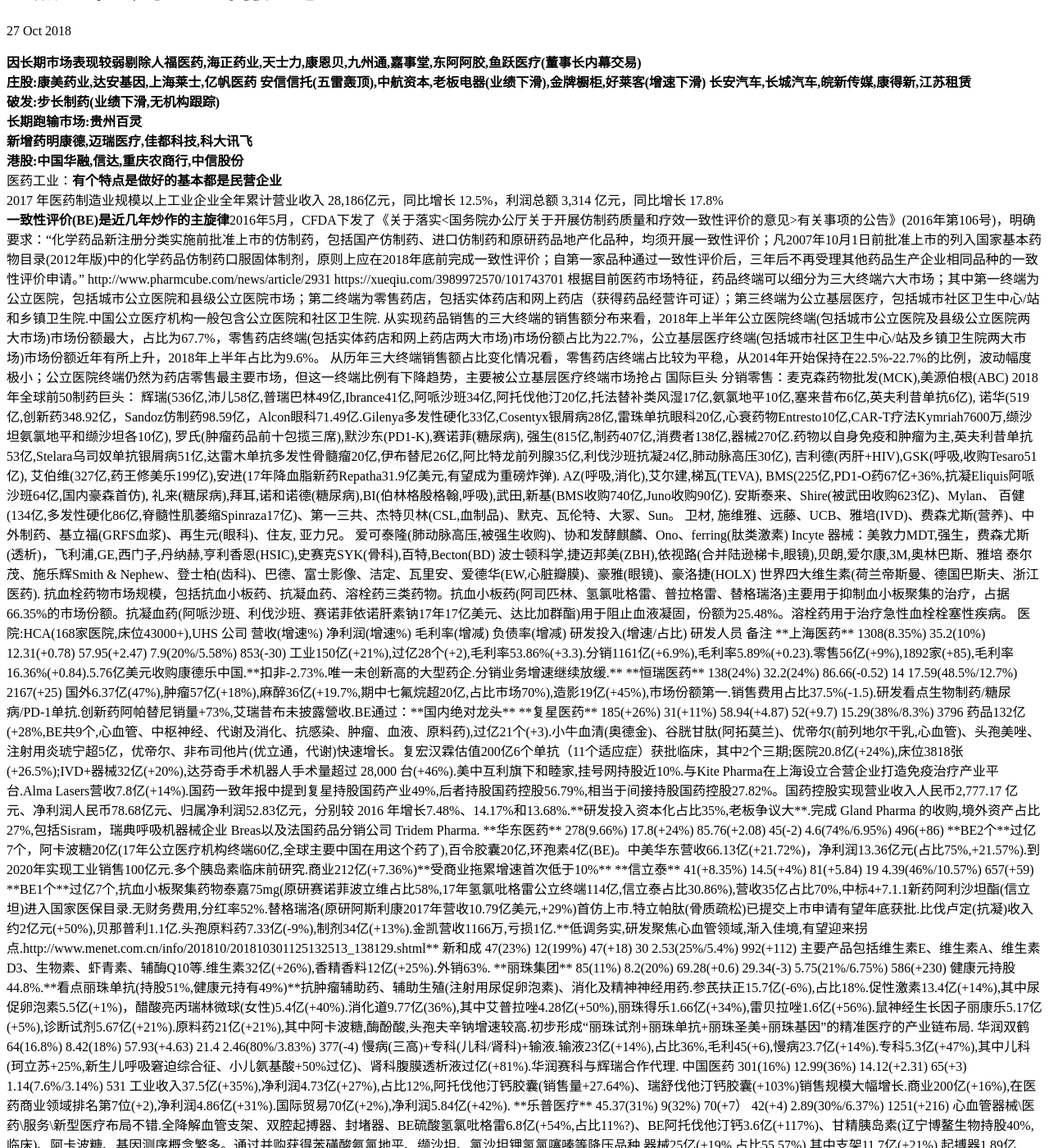
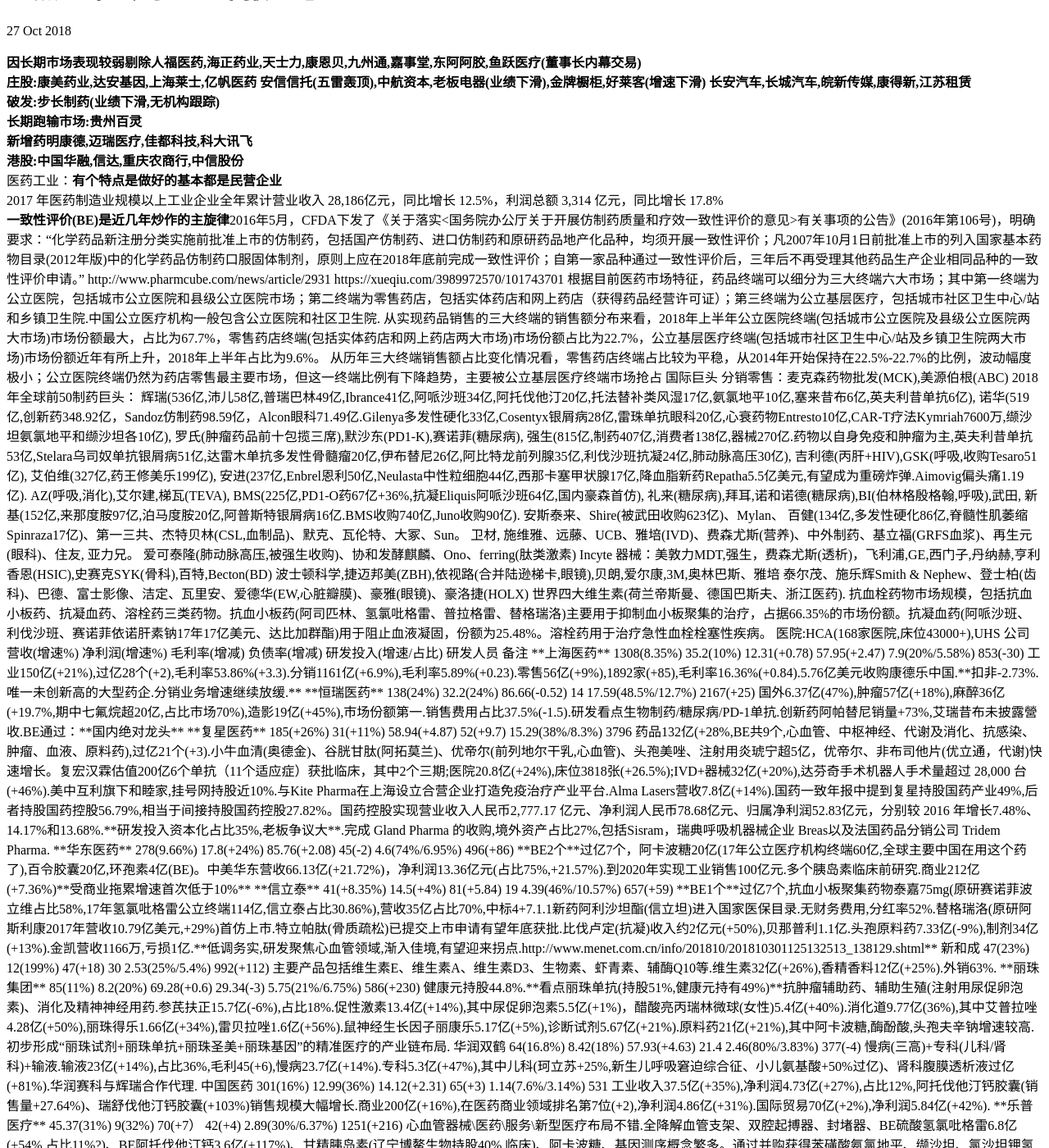
Before and after one commit to kingofhawks/kingofhawks.github.io, a Jekyll site: the page built from _posts/2018-10-27-重点上市公司2018年报汇总.md, in a window 1280 px wide and 1400 px high, scrolled down 226 px. Shown: the whole window at 82% size. Built offline with Jekyll 4.4.1, drawn with Linux system fonts in a browser that asks for light colours; our own code applies the rules of GitHub Pages for plain Markdown files; some of the changed text lies outside the part shown.

Commit message:
update post

```diff
--- a/_posts/2018-10-27-重点上市公司2018年报汇总.md
+++ b/_posts/2018-10-27-重点上市公司2018年报汇总.md
@@ -22,10 +22,12 @@
 罗氏(肿瘤药品前十包揽三席),默沙东(PD1-K),赛诺菲(糖尿病),
 强生(815亿,制药407亿,消费者138亿,器械270亿.药物以自身免疫和肿瘤为主,英夫利昔单抗53亿,Stelara乌司奴单抗银屑病51亿,达雷木单抗多发性骨髓瘤20亿,伊布替尼26亿,阿比特龙前列腺35亿,利伐沙班抗凝24亿,肺动脉高压30亿),
 吉利德(丙肝+HIV),GSK(呼吸,收购Tesaro51亿),
-艾伯维(327亿,药王修美乐199亿),安进(17年降血脂新药Repatha31.9亿美元,有望成为重磅炸弹).
+艾伯维(327亿,药王修美乐199亿),
+安进(237亿,Enbrel恩利50亿,Neulasta中性粒细胞44亿,西那卡塞甲状腺17亿,降血脂新药Repatha5.5亿美元,有望成为重磅炸弹.Aimovig偏头痛1.19亿).
 AZ(呼吸,消化),艾尔建,梯瓦(TEVA),
 BMS(225亿,PD1-O药67亿+36%,抗凝Eliquis阿哌沙班64亿,国内豪森首仿),
-礼来(糖尿病),拜耳,诺和诺德(糖尿病),BI(伯林格殷格翰,呼吸),武田,新基(BMS收购740亿,Juno收购90亿).
+礼来(糖尿病),拜耳,诺和诺德(糖尿病),BI(伯林格殷格翰,呼吸),武田,
+新基(152亿,来那度胺97亿,泊马度胺20亿,阿普斯特银屑病16亿.BMS收购740亿,Juno收购90亿).
 安斯泰来、Shire(被武田收购623亿)、Mylan、
 百健(134亿,多发性硬化86亿,脊髓性肌萎缩Spinraza17亿)、第一三共、杰特贝林(CSL,血制品)、默克、瓦伦特、大冢、Sun。
 卫材, 施维雅、远藤、UCB、雅培(IVD)、费森尤斯(营养)、中外制药、基立福(GRFS血浆)、再生元(眼科)、住友, 亚力兄。
```
